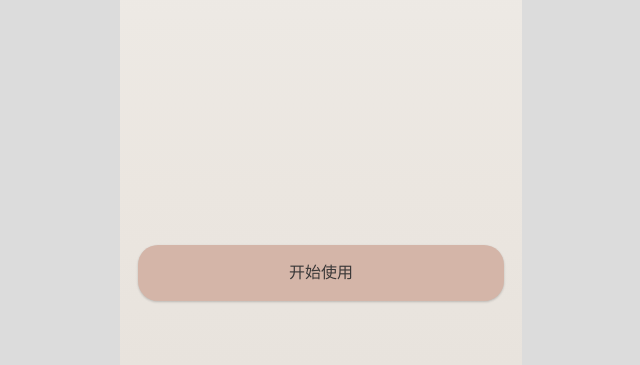
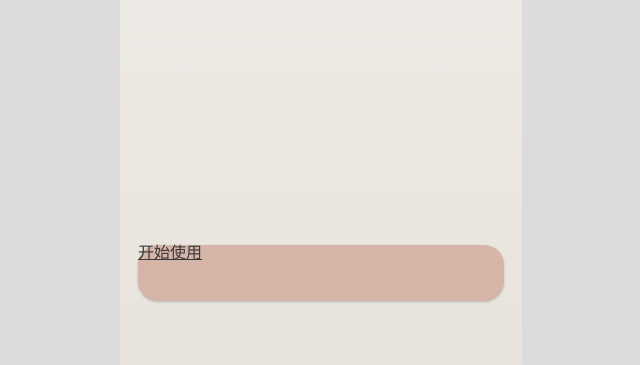
Before and after one commit to drew131382-create/figma-welcome-impl, a plain HTML site: page index.html in a window 1280 px wide. Shown: the part 509-874 px from the top of the page, without its empty margins (319-959 px from the left). Drawn offline with Linux system fonts and the light colour scheme.

Commit message:
feat: refresh index.html

```diff
--- a/index.html
+++ b/index.html
@@ -25,7 +25,7 @@
           </p>
         </section>
 
-        <button class="primary-btn" type="button">开始使用</button>
+        <a class="primary-btn" href="./onboarding.html">开始使用</a>
       </main>
     </div>
   </body>
```
